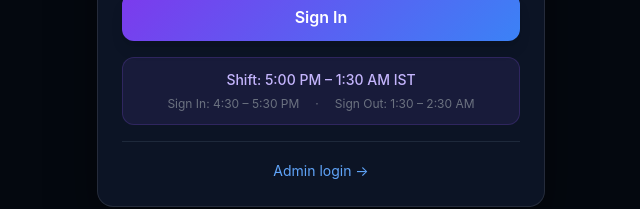
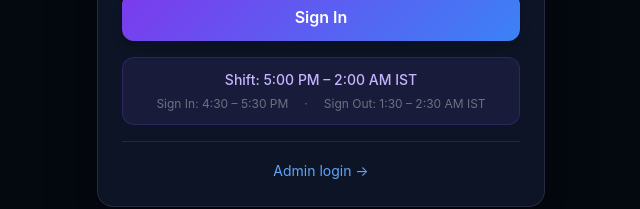
Before and after one commit to rdpratham/New_Gungun, a React (Vite) app in the folder shorthills-attendance/: page /login in a window 1280 px wide. Shown: the part 500-709 px from the top of the page, without its empty margins (319-959 px from the left). Built offline with nearby package versions, Linux system fonts and the light colour scheme; no server answers.

Commit message:
Fix shift time to 2:00 AM IST across all pages
Update EmployeeLogin and EmployeeAttendance — all occurrences of the old
1:30 AM shift end time now correctly show 2:00 AM IST.

https://claude.ai/code/session_015J7qNvC5H8yJqPafLqKZtq

```diff
--- a/shorthills-attendance/src/pages/EmployeeAttendance.jsx
+++ b/shorthills-attendance/src/pages/EmployeeAttendance.jsx
@@ -235,7 +235,7 @@ export default function EmployeeAttendance({ user }) {
                     <div>
                       <div className="text-sm font-semibold" style={{ color: 'var(--text)' }}>Sign Out</div>
                       <div className="text-xs text-gray-500">
-                        {signOutRecord ? formatTime(signOutRecord.submittedAt?.toDate?.() || new Date()) : 'Window: 1:30 – 2:30 AM'}
+                        {signOutRecord ? formatTime(signOutRecord.submittedAt?.toDate?.() || new Date()) : 'Window: 1:30 – 2:30 AM IST'}
                       </div>
                     </div>
                   </div>
--- a/shorthills-attendance/src/pages/EmployeeLogin.jsx
+++ b/shorthills-attendance/src/pages/EmployeeLogin.jsx
@@ -124,12 +124,12 @@ export default function EmployeeLogin() {
 
           <div className="mt-4 rounded-xl px-4 py-3 border border-violet-500/20 bg-violet-500/10">
             <p className="text-violet-300 text-sm text-center font-medium">
-              Shift: 5:00 PM – 1:30 AM IST
+              Shift: 5:00 PM – 2:00 AM IST
             </p>
             <div className="flex justify-center gap-4 mt-1.5 text-xs text-gray-500">
               <span>Sign In: 4:30 – 5:30 PM</span>
               <span>·</span>
-              <span>Sign Out: 1:30 – 2:30 AM</span>
+              <span>Sign Out: 1:30 – 2:30 AM IST</span>
             </div>
           </div>
 
```
